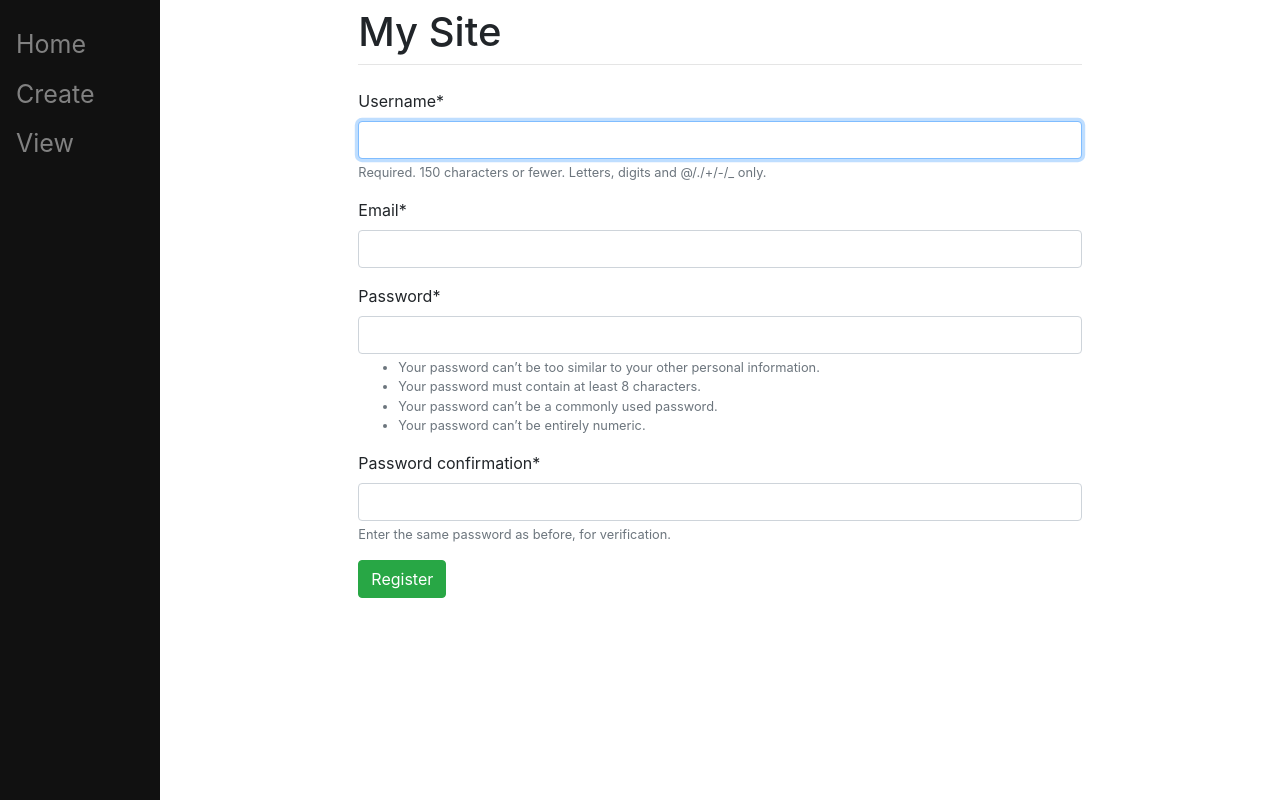
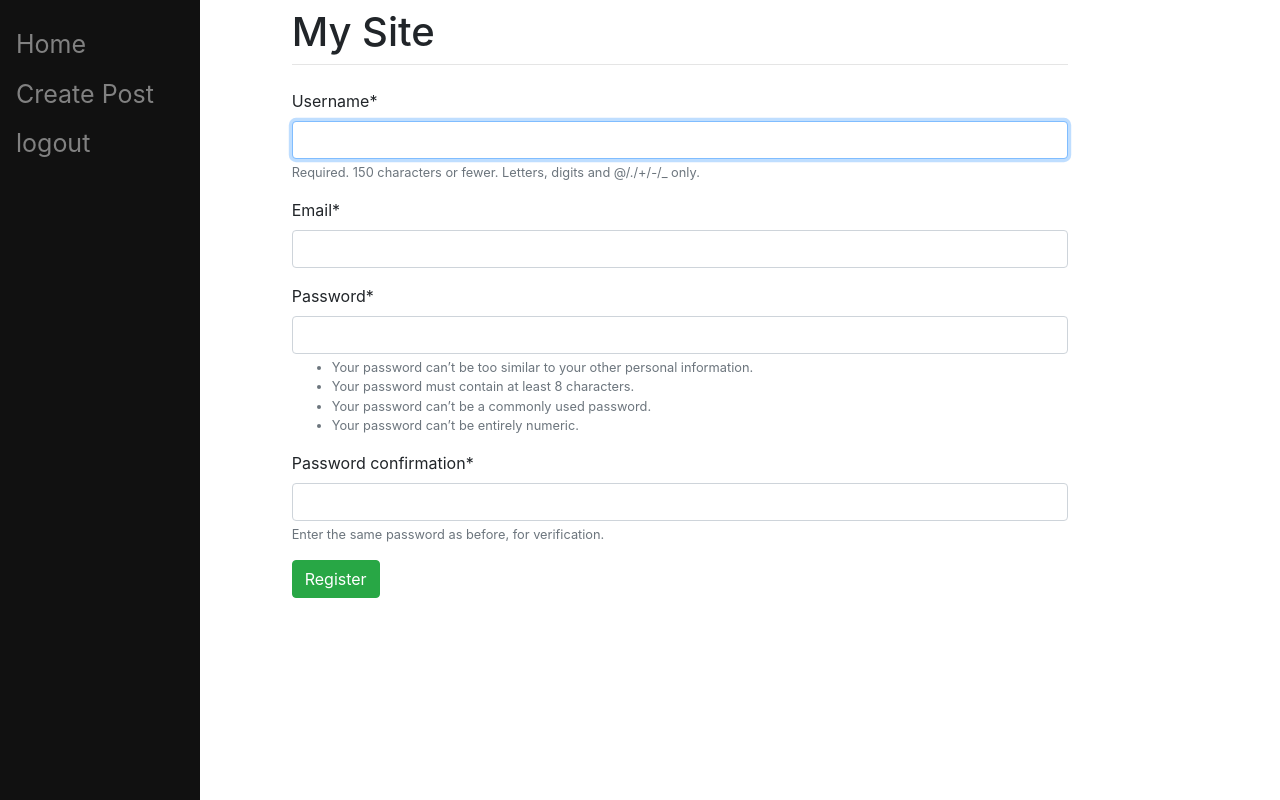
Before and after one commit to Azamat229/into_web_dev_backend_03.03.20, a Django app: page /register/ in a window 1280 px wide. Run offline with Django 3.2, Linux system fonts and the light colour scheme; some libraries are stand-ins or nearby versions.

Commit message:
for Aisulu

```diff
--- a/blog/templates/blog/base.html
+++ b/blog/templates/blog/base.html
@@ -5,7 +5,7 @@
     <style type="text/css">
         .sidenav {
             height: 100%;
-            width: 160px;
+            width: 200px;
             position: fixed;
             z-index: 1;
             top: 0;
@@ -28,7 +28,7 @@
         }
 
         .main {
-            margin-left: 160px;
+            margin-left: 80px;
             padding: 0px 10px;
         }
     </style>
@@ -44,9 +44,12 @@
 
 <body>
 <div class="sidenav">
-    <a href="/">Home</a>
-    <a href="/create">Create</a>
-    <a href="/2">View</a>
+    <a href="/show_some">Home</a>
+    <a href="/show_some/create_some">Create Post</a>
+    <a href="/logout">logout</a>
+
+
+
 </div>
 
 <div id="content" name="content" class="main">
--- a/blog/urls.py
+++ b/blog/urls.py
@@ -1,26 +1,11 @@
-# from django.urls import path
-# from . import views
-#
-# urlpatterns = [
-#     path('blog', views.index, name='index')
-# ]
-
 from django.urls import path
-from .views import InfoList, GeeksCreate, GeeksList, GeeksDetailView, GeeksUpdateView, GeeksDeleteView
-
-from . import views
+from .views import GeeksCreate, GeeksList, GeeksDetailView, GeeksUpdateView, GeeksDeleteView
 
 app_name = 'blog'
 urlpatterns = [
-    path('', InfoList.as_view()),
-    path('create/', views.BookCreateView.as_view(), name='create'),
     path('show_some/create_some/', GeeksCreate.as_view(), name='create_some'),
     path('show_some/', GeeksList.as_view()),
-    path('show_some/<pk>/', GeeksDetailView.as_view()),
-    path('show_some/<pk>/update', GeeksUpdateView.as_view()),
-    path('show_some/<pk>/delete/', GeeksDeleteView.as_view()),
-
-    # path('<int:pk>/', views.BookDetailView.as_view(), name='detail'),
-
-    # path('update/', ProfileUpdateView.as_view(), name='profile-update'),
+    path('show_some/<int:pk>/', GeeksDetailView.as_view()),
+    path('show_some/<int:pk>/update', GeeksUpdateView.as_view()),
+    path('show_some/<int:pk>/delete/', GeeksDeleteView.as_view()),
 ]
--- a/blogengine/settings.py
+++ b/blogengine/settings.py
@@ -121,5 +121,5 @@ USE_TZ = True
 
 STATIC_URL = '/static/'
 CRISPY_TEMPLATE_PACK = "bootstrap4"
-LOGIN_REDIRECT_URL = "/"
+LOGIN_REDIRECT_URL = "/register"
 LOGOUT_REDIRECT_URL = "aa/"
--- a/blogengine/urls.py
+++ b/blogengine/urls.py
@@ -8,7 +8,7 @@ urlpatterns = [
     path('admin/', admin.site.urls),
     path('', include('blog.urls')),
     path('', include("django.contrib.auth.urls")),
-    path('register/', include('register.urls'))
+    path('register/', include('register.urls')),
     # path('login/', include('login.urls'))
 
 ]
--- a/register/urls.py
+++ b/register/urls.py
@@ -5,6 +5,5 @@ from . import views
 
 urlpatterns = [
     path('', views.register, name='register')
-    # path('update/', ProfileUpdateView.as_view(), name='profile-update'),
 
 ]
--- a/register/views.py
+++ b/register/views.py
@@ -1,15 +1,13 @@
 from django.shortcuts import render, redirect
 from .forms import RegisterForm
 
-
-# Create your views here.
 def register(response):
     if response.method == "POST":
         form = RegisterForm(response.POST)
         if form.is_valid():
             form.save()
 
-        return redirect("/home")
+        return redirect("/register")
     else:
         form = RegisterForm()
 
```
Also changed, not shown: blog/models.py (+6 -2 lines), blog/templates/blog/geeksmodel_list.html (+11 -6 lines), blog/views.py (+7 -22 lines), db.sqlite3.
